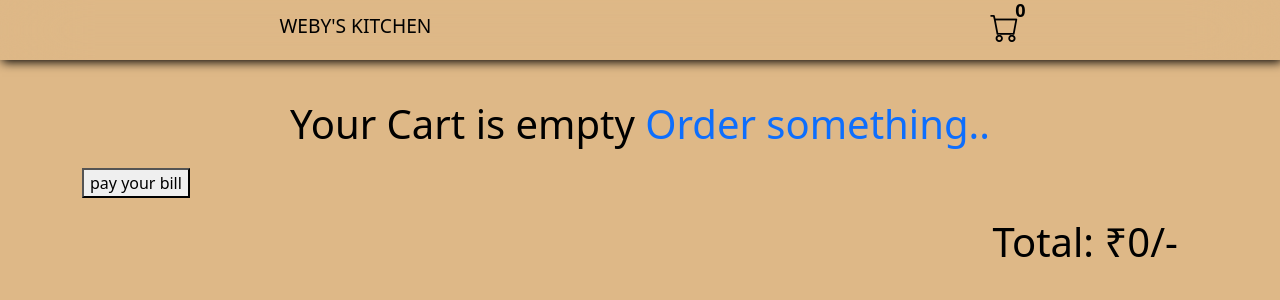
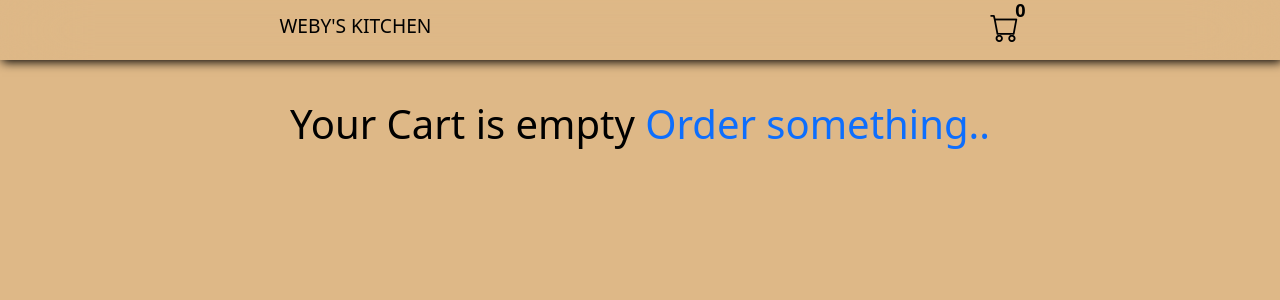
Before and after one commit to lokesh-weby/Food_cart-react-props, a React (Create React App) app: page /cart in a window 1280 px wide. Shown: the top 300 px of the page. Built offline with nearby package versions, Linux system fonts and the light colour scheme.

Commit message:
condition rendering for billing button

```diff
--- a/src/components/cart.jsx
+++ b/src/components/cart.jsx
@@ -71,7 +71,10 @@ const Viewcart = ({
             </div>
           ))
         )}
-            <button onClick={()=>{window.print()}}>pay your bill</button><h1 className="sum">Total: ₹{tot}/-</h1>
+            {length<1?<p></p>: <div className="d-flex justify-content-between my-5">
+          <button className="btn btn-primary" onClick={()=>{window.print()}}>pay your bill</button>
+          <h1 className="sum">Total: ₹{tot}/-</h1>
+          </div>}
 
         {
         length < 1 ? <h1>{}</h1> :
```
